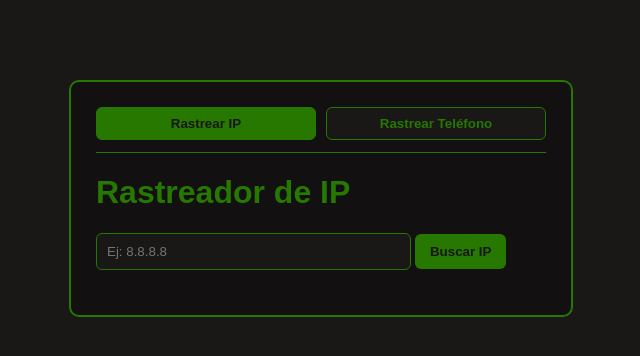
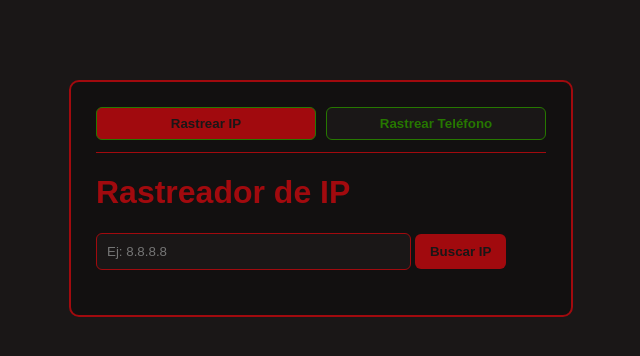
Before and after one commit to wongsanchezbryanalexander2-ctrl/alejandrohtml, a plain HTML site: page index.html in a window 1280 px wide. Shown: the whole page, without its empty margins (319-959 px from the left). Drawn offline with Linux system fonts and the light colour scheme.

Commit message:
Change color scheme to red tones

```diff
--- a/index.html
+++ b/index.html
@@ -6,13 +6,13 @@
     <style>
       body {
         background-color: #1A1717;
-        color: #267800;
+        color: #A10A0E;
         font-family: sans-serif;
       }
 
       .caja {
         background-color: #121010;
-        border: 2px solid #267800;
+        border: 2px solid #A10A0E;
         border-radius: 10px;
         padding: 25px;
         max-width: 450px;
@@ -24,7 +24,7 @@
         display: flex;
         gap: 10px;
         margin-bottom: 20px;
-        border-bottom: 1px solid #267800;
+        border-bottom: 1px solid #A10A0E;
         padding-bottom: 12px;
       }
 
@@ -41,14 +41,14 @@
 
       /* Estilo de la pestaña seleccionada */
       .btn-tab.activa {
-        background-color: #267800;
+        background-color: #A10A0E;
         color: #1A1717;
       }
 
       input {
         background-color: #1A1717;
         color: #4ade80;
-        border: 1px solid #267800;
+        border: 1px solid #A10A0E;
         border-radius: 6px;
         padding: 10px;
         width: 65%;
@@ -56,7 +56,7 @@
       }
 
       .btn-accion {
-        background-color: #267800;
+        background-color: #A10A0E;
         color: #1A1717;
         border: none;
         border-radius: 6px;
```
